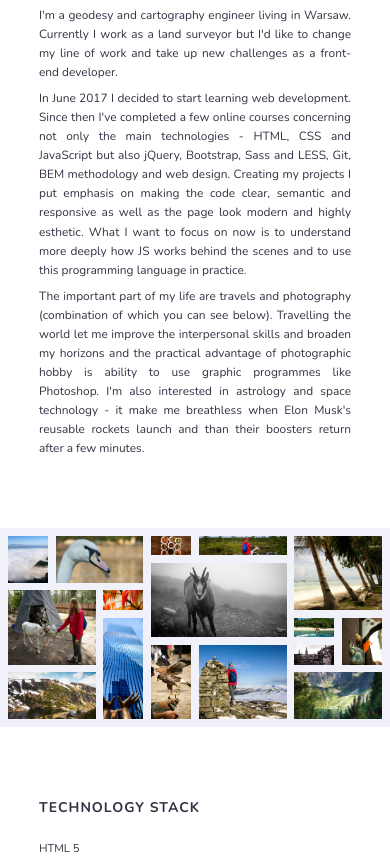
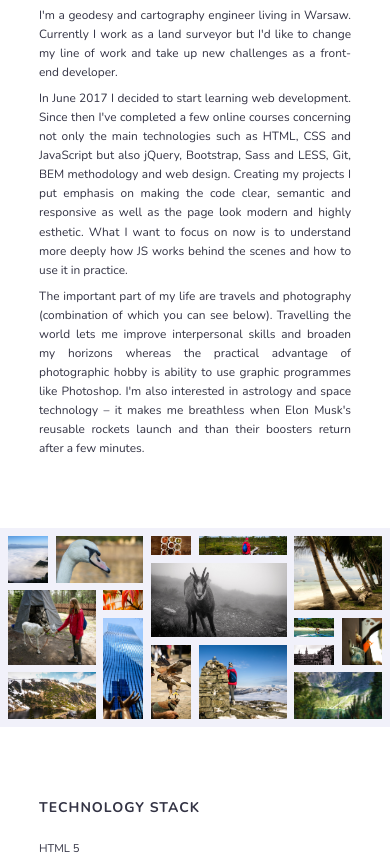
Before and after one commit to jaszczurra/jaszczurra.github.io, a website: page index.html in a window 390 px wide. Shown: the part 1118-1980 px from the top of the page. Drawn offline with nearby package versions, Linux system fonts and the light colour scheme; files whose address does not match are found by name.

Commit message:
v1 responsive

```diff
--- a/index.html
+++ b/index.html
@@ -54,17 +54,17 @@
                 </p>
                 <p class="about__paragraph">
                     In June 2017 I decided to start learning web development. Since then
-                    I've completed a few online courses concerning not only the main technologies -
+                    I've completed a few online courses concerning not only the main technologies such as
                     HTML, CSS and JavaScript but also jQuery, Bootstrap, Sass and LESS, Git, BEM methodology and web design.
                     Creating my projects I put emphasis on making the code clear, semantic and responsive
                     as well as the page look modern and highly esthetic. What I want to focus on now is to understand more
-                    deeply how JS works behind the scenes and to use this programming language in practice.
+                    deeply how JS works behind the scenes and how to use it in practice.
                 </p>
                 <p class="about__paragraph">
                     The important part of my life are travels and photography (combination of which you can see below).
-                    Travelling the world let me improve the interpersonal skills and broaden my horizons and the practical
+                    Travelling the world lets me improve interpersonal skills and broaden my horizons whereas the practical
                     advantage of photographic hobby is ability to use graphic programmes like Photoshop.  I'm also interested in
-                    astrology and space technology - it make me breathless when Elon Musk's reusable rockets launch and than their
+                    astrology and space technology &ndash; it makes me breathless when Elon Musk's reusable rockets launch and than their
                     boosters return after a few minutes.
                 </p>
             </div>
```
